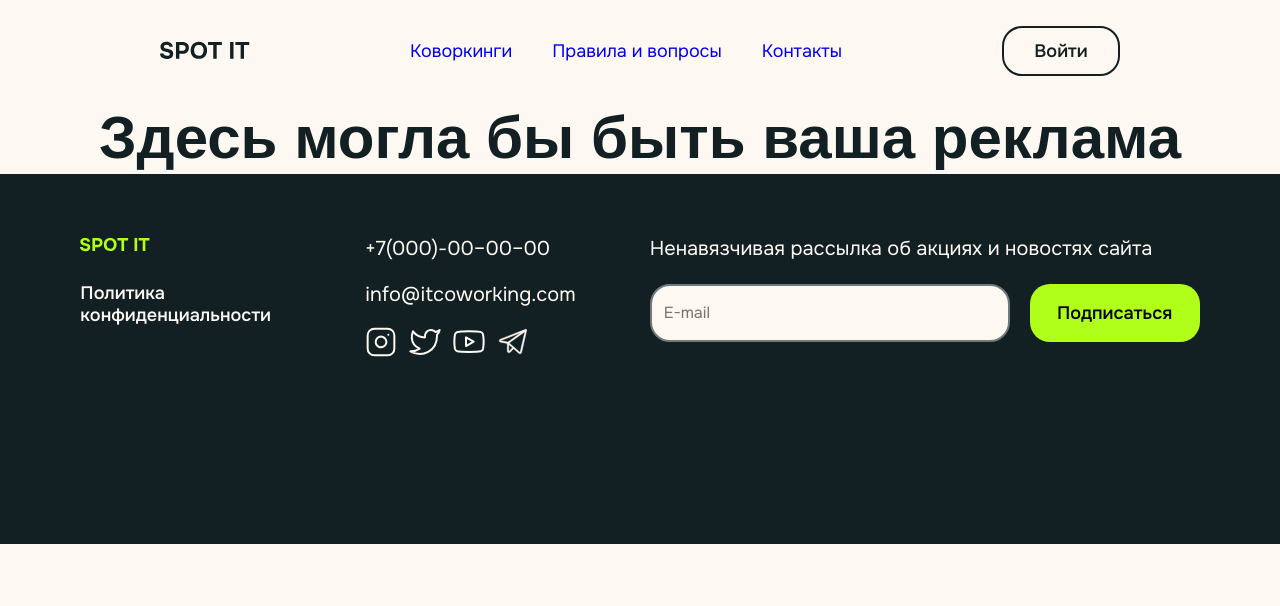
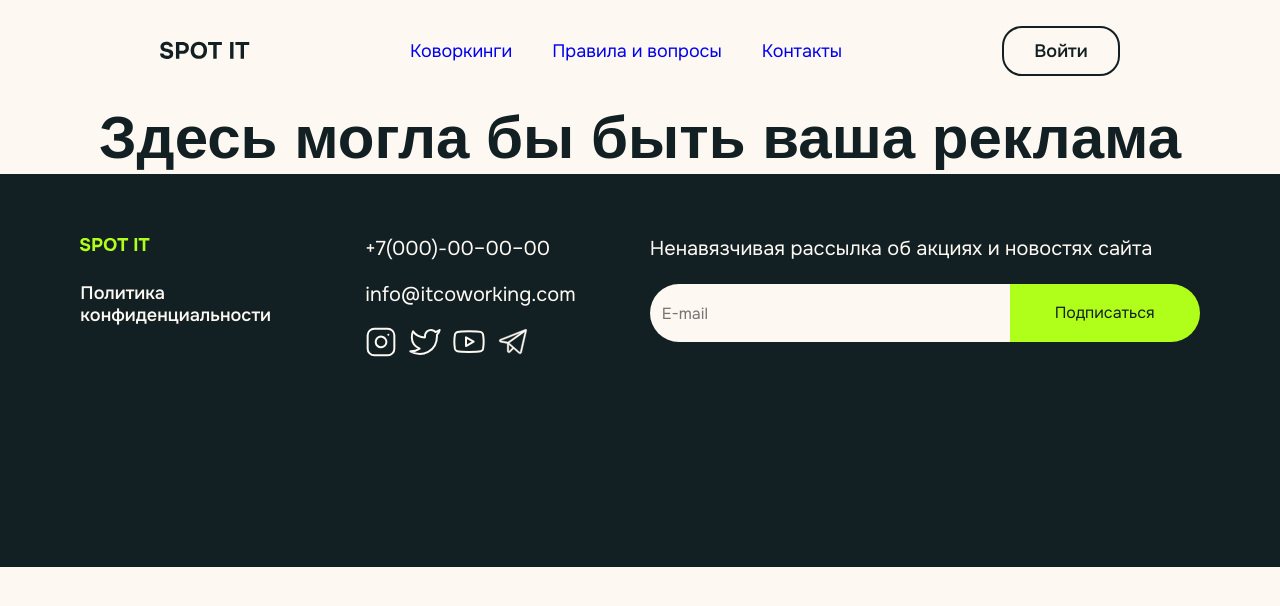
Before and after one commit to ConstantineEpifanov/book-it-coworking-frontend, a React (Create React App) app: page / in a window 1280 px wide. Shown: the top 606 px of the page. Built offline with nearby package versions, Linux system fonts and the light colour scheme; a web font is replaced by a local one.

Commit message:
fix: updated form in footer

```diff
--- a/src/components/SubscriptionForm/SubscriptionForm.jsx
+++ b/src/components/SubscriptionForm/SubscriptionForm.jsx
@@ -4,27 +4,43 @@ import "./SubscriptionForm.scss";
 import Input from "../UI-kit/Input/Input";
 import Button from "../UI-kit/Button/Button";
 
-const SubscriptionForm = ({ onSubmit }) => (
+const SubscriptionForm = ({ onSubmit }) => {
+  const onChangeInput = () => {};
+
+  const handleSubmit = (e) => {
+    e.preventDefault();
+    if (onSubmit) {
+      onSubmit();
+    }
+  };
+  return (
     <div className="subscription">
       <p className="subscription__message">
         Ненавязчивая рассылка об акциях и новостях сайта
       </p>
-    <form className="subscription-form" onSubmit={onSubmit} noValidate>
+      <form className="subscription-form" onSubmit={handleSubmit} noValidate>
         <fieldset className="subscription-form__box">
+          <div className="input__wrapper">
             <Input
               inputType="email"
-          inputClass="subscription__input"
+              inputClass="input__subscription"
               inputPlaceholder="E-mail"
+              inputValue=""
+              onChangeInput={onChangeInput}
             />
+          </div>
           <Button
-          btnClass="subscription__button"
+            btnClass="button__subscription button_type_form"
             btnText="Подписаться"
             btnType="submit"
+            onClick=""
+            isValidBtn
           />
         </fieldset>
       </form>
     </div>
   );
+};
 
 SubscriptionForm.propTypes = {
   onSubmit: PropTypes.func,
--- a/src/components/SubscriptionForm/SubscriptionForm.scss
+++ b/src/components/SubscriptionForm/SubscriptionForm.scss
@@ -19,23 +19,11 @@
     margin: 0;
     padding: 0;
     display: flex;
-    gap: 10px;
-  }
-  &__input {
-    max-width: 360px;
-    z-index: 0;
-  }
-  &__button {
-    background-color: $green;
-    max-width: 170px;
-    font-family: $font-family;
-    font-size: 18px;
-    font-style: normal;
-    font-weight: 500;
-    line-height: 22px;
-    transition: opacity 0.3s ease;
-    &:hover {
-      opacity: 0.7;
-    }
   }
 }
+
+.input__wrapper {
+  max-width: 360px;
+  display: flex;
+  flex-direction: column;
+}
--- a/src/components/UI-kit/Button/Button.scss
+++ b/src/components/UI-kit/Button/Button.scss
@@ -21,6 +21,15 @@
     border-bottom-left-radius: 0;
     border-left: none;
     max-width: 170px;
+  }
+
+  &__subscription {
+    border-radius: 32px;
+    border-top-left-radius: 0;
+    border-bottom-left-radius: 0;
+    border-left: none;
+    max-width: 190px;
+    height: 58px;
   }
 
   &:disabled {
--- a/src/components/UI-kit/Input/Input.scss
+++ b/src/components/UI-kit/Input/Input.scss
@@ -13,7 +13,9 @@
   // margin-bottom: 34px;
   /* кастомный псевдоэлемент для placeholder */
   &::before {
-    content: attr(placeholder); // Отображаем текст placeholder в качестве содержимого псевдоэлемента
+    content: attr(
+      placeholder
+    ); // Отображаем текст placeholder в качестве содержимого псевдоэлемента
     color: $gray;
     font-family: $font-family;
     font-size: 16px;
@@ -52,4 +54,14 @@
     max-width: 305px;
     border-color: $black;
   }
+
+  &__subscription {
+    border-radius: 32px;
+    border-top-right-radius: 0;
+    border-bottom-right-radius: 0;
+    border-right: none;
+    max-width: 360px;
+    border: none;
+    height: 58px;
+  }
 }
```
Lines whose indentation alone changed are shown as unchanged.
